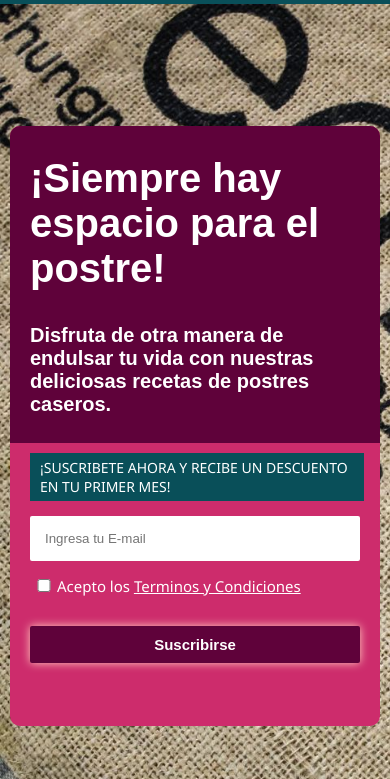
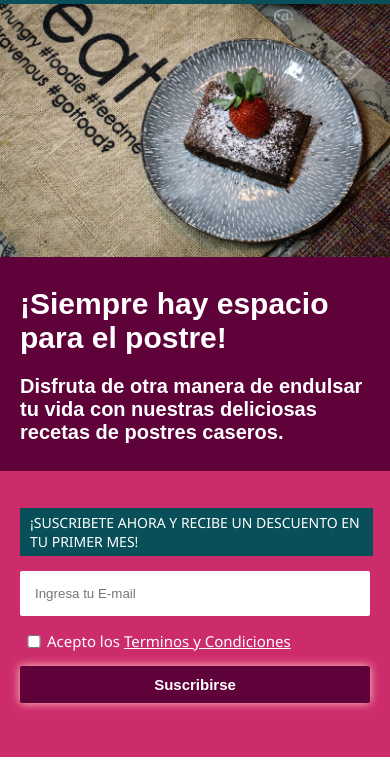
Before and after one commit to Luis-Arista/PROYECTO-1-Landing-de-Negocio, a plain HTML site: page index.html in a window 390 px wide. Shown: the part 65-844 px from the top of the page. Drawn offline with Linux system fonts and the light colour scheme.

Commit message:
Correccion para celulares y tablets al igual que mejora en las descripciones de los productos

```diff
--- a/index.html
+++ b/index.html
@@ -28,6 +28,9 @@
     </header>
     <main>
         <section class="banner">
+            <div class="banner-imagen">
+                <img src="./assets/img/Brownie banner.jpeg" alt="">
+            </div>
             <div class="banner-container">
                 <div class="banner-info">
                     <div class="banner-info-title">
@@ -52,8 +55,8 @@
         <section class="dessert">
             <div class="dessert-container">
                 <div class="dessert-products-title">
-                    <h1>Los Favoritos del mes</h1>
-                    <p>Un antojito para todo tipo de persona</p>
+                    <h1>Las Recetas Favoritas Del Mes</h1>
+                    <p>Suscribete y disfruta de nuestras mejores Recetas seleccionadas por nuestros suscriptores</p>
                 </div>
                 <div class="dessert-products">
                     <div class="dessert-products-product">
@@ -65,7 +68,7 @@
                                 <h2>Flan Napolitano</h2>
                             </div>
                             <div class="dessert-text">
-                                <p>Delicioso flan napolitano</p>
+                                <p>Deliciosoa receta de flan al estilo napolitano con un gran toque de sabor a caramelo.</p>
                             </div>
                             <div class="dessert-footer">
                                 <a href="#">Leer mas</a>
@@ -81,7 +84,7 @@
                                 <h2>Pastel de Chocolate</h2>
                             </div>
                             <div class="dessert-text">
-                                <p>Delicioso flan napolitano</p>
+                                <p>Exquisita receta de pastel sabor chocolate cubierto de ganache con fresas.</p>
                             </div>
                             <div class="dessert-footer">
                                 <a href="#">Leer mas</a>
@@ -97,7 +100,7 @@
                                 <h2>Brownie de Chocolate</h2>
                             </div>
                             <div class="dessert-text">
-                                <p>Delicioso flan napolitano</p>
+                                <p>DIsfruta de etsa tradicional receta con un toque de azucar glas.</p>
                             </div>
                             <div class="dessert-footer">
                                 <a href="#">Leer mas</a>
--- a/style.css
+++ b/style.css
@@ -44,13 +44,20 @@ header{
 /*Seccion Banner------------------------------------------*/
 
 .banner {
-    background-image: url(./assets/img/Brownie\ banner.jpeg);
-    background-position: center;
-    background-repeat: no-repeat;
-    background-attachment: fixed;
     width: 100%;
-    height: 600px;
     background-color: rgb(31, 30, 30);
+}
+
+.banner-imagen{
+    max-width: 60rem;
+    margin: 0 auto;
+}
+
+.banner img {
+    width: 100%;
+    height: auto;
+
+
 }
 
 .banner-container {
@@ -58,7 +65,7 @@ header{
     margin: 0 auto;
     display: flex;
     align-items: center;
-    height: 100%;
+
 }
 
 .banner-info {
@@ -72,6 +79,10 @@ header{
     flex-direction: column;
     justify-content: flex-start;
     margin: 0 10px;
+    position: absolute;
+    top: 110px;
+
+
 }
 
 .banner-info-title {
@@ -460,16 +471,67 @@ Responsive */
 
 @media (max-width: 820px){ /*tablets*/
 
-    /* Banner------------------------------------------------------ */
 
-    .banner{
+    /* banner- -------------------------------------------*/
 
-        background-image: url(./assets/img/Brownie\ banner.jpeg);
-        background-position: left;
-        background-size: cover;
-        background-attachment: scroll;
+    .banner {
+        width: 100%;
+        height: auto;
+        background-color: rgb(31, 30, 30);
+    }
 
-}
+    .banner-imagen{
+        height: auto;
+     }
+
+    .banner-imagen img{
+       height: auto;
+    }
+
+    .banner-container {
+        display: flex;
+        height: auto;
+
+    }
+
+    .banner-info{
+        height: 500px ;
+        width: 100%;
+        position: relative;
+        top: 0;
+        margin: 0;
+        border-radius: 0;
+        display: flex;
+        justify-content: space-between;
+
+    }
+
+
+    .banner-info-title{
+        border-radius: 0px;
+    }
+
+
+    .banner-info-title h1 {
+        font-size: 30px;
+        margin-bottom: 5px;
+
+    }
+
+    .banner-info-form {
+        margin-top: 0px;
+        display: flex;
+        align-items: center;
+        justify-content: center;
+        height: 100%;
+
+    }
+
+    .banner-button-form {
+        margin-top: 0px;
+
+    }
+
 
     /* Desserts---------------------------------- */
 
@@ -532,22 +594,7 @@ Responsive */
 
     }
 
-    /* banner------------------------------------------ */
 
-
-    .banner{
-        height: 100%;
-
-
-    }
-
-    .banner-info{
-        height: 600px ;
-    }
-
-    .banner-info-form {
-        margin-top: 0px;
-    }
 
 
     /*---footer----------------------------------------------*/
@@ -581,4 +628,6 @@ Responsive */
         margin-top: 30px;
     }
 
+
+
 }
```
